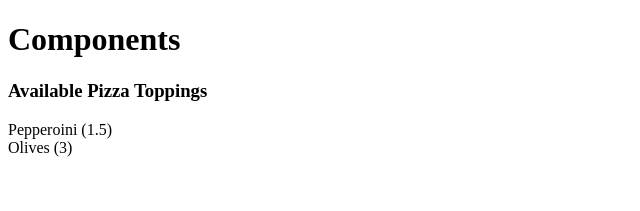
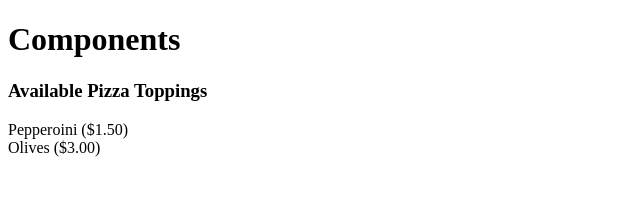
Before and after one commit to tsteelematc/components-2022ftuth, an Angular app: page / in a window 1280 px wide. Shown: the top 211 px of the page, without its empty margins (0-640 px from the left). Built offline with nearby package versions, Linux system fonts and the light colour scheme.

Commit message:
Used currency pipe/directive...

```diff
--- a/src/app/pizza-toppings/pizza-toppings.component.html
+++ b/src/app/pizza-toppings/pizza-toppings.component.html
@@ -4,5 +4,5 @@
 <div
     *ngFor="let pt of availablePizzaToppings"
 >
-    {{ pt.name }} ({{ pt.price }})
+    {{ pt.name }} ({{ pt.price | currency }})
 </div>
```
